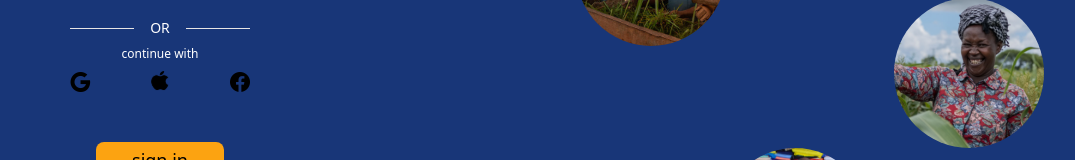
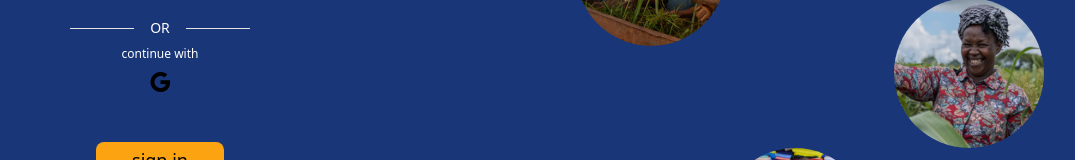
Before and after one commit to louissosthenes9/EntrepNet, a Next.js app in the folder frontend/: page /signin in a window 1280 px wide. Shown: the part 328-488 px from the top of the page, without its empty margins (32-1107 px from the left). Built offline with nearby package versions, Linux system fonts and the light colour scheme.

Commit message:
removed google and apple

```diff
--- a/frontend/src/components/IconsBar.jsx
+++ b/frontend/src/components/IconsBar.jsx
@@ -7,14 +7,7 @@ export default function IconsBar() {
       name:"google",
       src:"./Google.svg"
     },
-    {
-      name:"Apple",
-      src:"./Apple.svg"
-    },
-    {
-      name:"Facebook",
-      src:"./Facebook.svg"
-    },
+
   ]
   return (
     <div className="flex flex-col gap-y-2">
```
